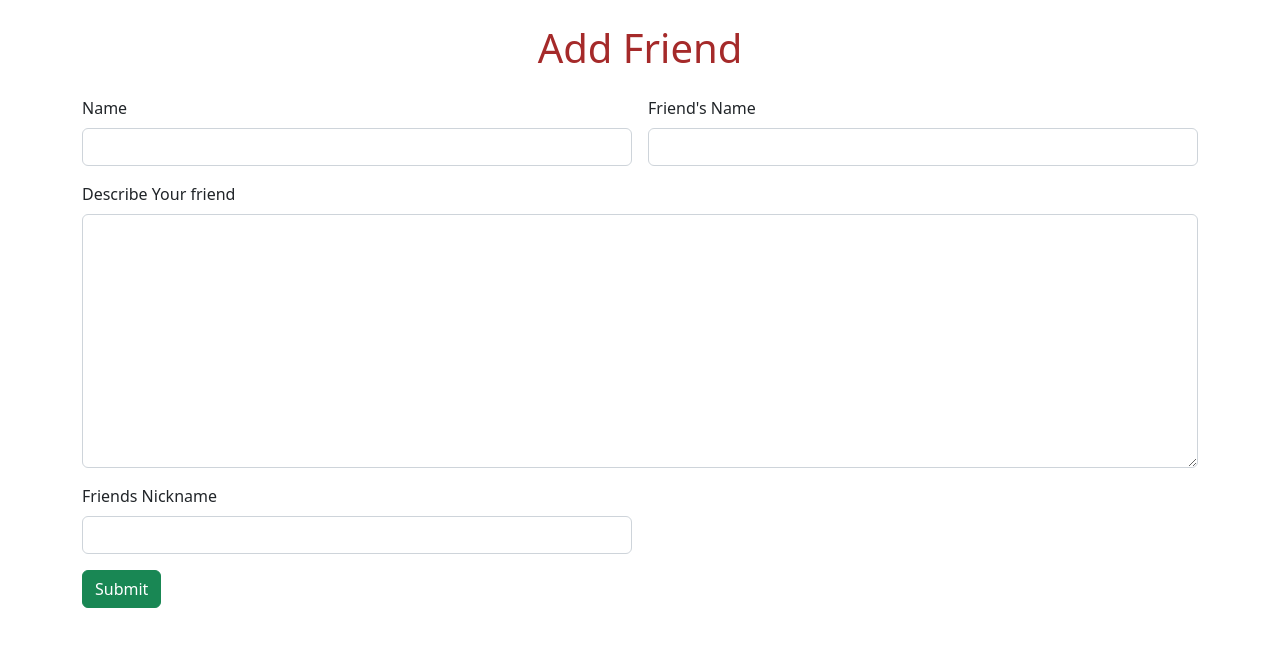
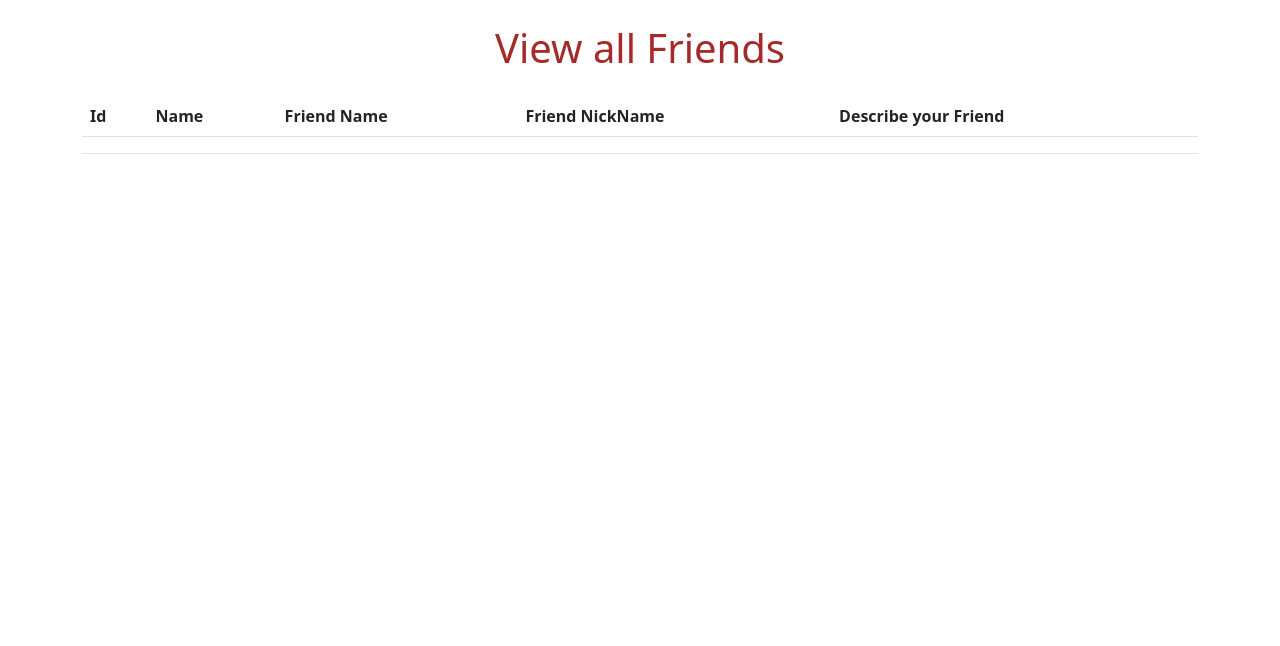
Before and after one commit to shajn786/Friend-Angular-App, an Angular app: page / in a window 1280 px wide. Shown: the top 646 px of the page. Built offline with nearby package versions, Linux system fonts and the light colour scheme.

Commit message:
view all friend

```diff
--- a/src/app/app.component.html
+++ b/src/app/app.component.html
@@ -1,3 +1,3 @@
-<app-friend-add></app-friend-add>
+<app-friend-view-all></app-friend-view-all>
 
 <router-outlet></router-outlet>
--- a/src/app/app.module.ts
+++ b/src/app/app.module.ts
@@ -4,11 +4,13 @@ import { BrowserModule } from '@angular/platform-browser';
 import { AppRoutingModule } from './app-routing.module';
 import { AppComponent } from './app.component';
 import { FriendAddComponent } from './friend-add/friend-add.component';
+import { FriendViewAllComponent } from './friend-view-all/friend-view-all.component';
 
 @NgModule({
   declarations: [
     AppComponent,
-    FriendAddComponent
+    FriendAddComponent,
+    FriendViewAllComponent
   ],
   imports: [
     BrowserModule,
--- /dev/null
+++ b/src/app/friend-view-all/friend-view-all.component.html
@@ -0,0 +1,35 @@
+<div class="container mt-4">
+    <div class="row">
+        <div class="col col-12 col-sm-12 col-md-12 col-lg-12 col-xl-12 col-xxl-12">
+            <div class="row g-3">
+                <div class="col col-12 col-sm-12 col-md-12 col-lg-12 col-xl-12 col-xxl-12 text-center">
+                    <h1 style="color:brown">View all Friends</h1>
+                </div>
+                <div class="col col-12 col-sm-12 col-md-12 col-lg-12 col-xl-12 col-xxl-12">
+                    <table class="table">
+                        <thead>
+                          <tr>
+                            <th scope="col">Id </th>
+                            <th scope="col">Name</th>
+                            <th scope="col">Friend Name</th>
+                            <th scope="col">Friend NickName</th>
+                            <th scope="col">Describe your Friend </th>
+                          </tr>
+                        </thead>
+                        <tbody>
+                          <tr>
+                            <th></th>
+                            <td></td>
+                            <td></td>
+                            <td></td>
+                            <th></th>
+                          </tr>
+
+                        </tbody>
+                      </table>
+
+                </div>
+            </div>
+        </div>
+    </div>
+</div>
```
Also changed, not shown: src/app/friend-view-all/friend-view-all.component.ts (added, +10 -0 lines), src/app/friend-view-all/friend-view-all.component.css (added).
